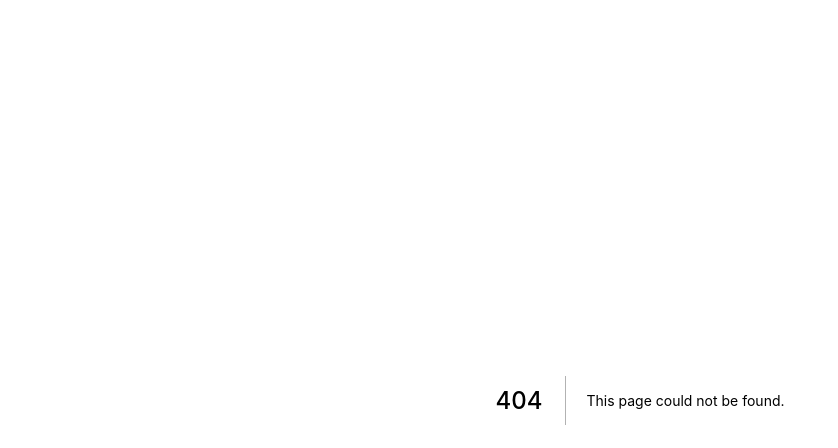
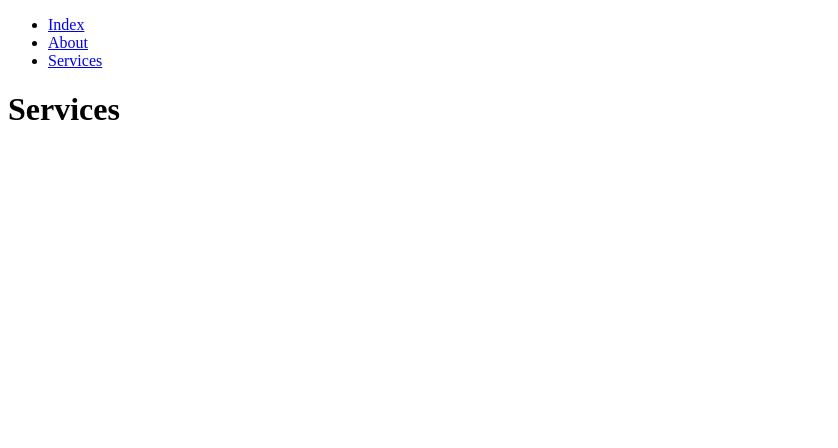
Before and after one commit to jfcv/instagramAccountsWebScrapper, a Next.js app in the folder client/: page /services in a window 1280 px wide. Before the commit this address had no page. Shown: the top 448 px of the page, without its empty margins (0-838 px from the left). Built offline with nearby package versions, Linux system fonts and the light colour scheme.

Commit message:
[Navigation component using Link from next], [Services page added], [Navigation component imported to each page]

```diff
--- /dev/null
+++ b/client/components/navigation.jsx
@@ -0,0 +1,25 @@
+import Link from 'next/link'
+
+const Navigation = () => {
+    return (
+        <ul>
+            <li>
+                <Link href="/">
+                    <a>Index</a>
+                </Link>
+            </li>
+            <li>
+                <Link href="/about">
+                    <a>About</a>
+                </Link>
+            </li>
+            <li>
+                <Link href="/services">
+                    <a>Services</a>
+                </Link>
+            </li>
+        </ul>
+    )
+}
+
+export default Navigation
--- /dev/null
+++ b/client/pages/services.jsx
@@ -0,0 +1,12 @@
+import Navigation from '../components/navigation'
+
+const Services = () => {
+    return (
+        <div>
+            <Navigation />
+            <h1>Services</h1>
+        </div>
+    )
+}
+
+export default Services
```
Also changed, not shown: client/pages/about.js (deleted, +0 -7 lines), client/pages/about.jsx (added, +12 -0 lines), client/pages/index.js (deleted, +0 -7 lines), client/pages/index.jsx (added, +12 -0 lines).
